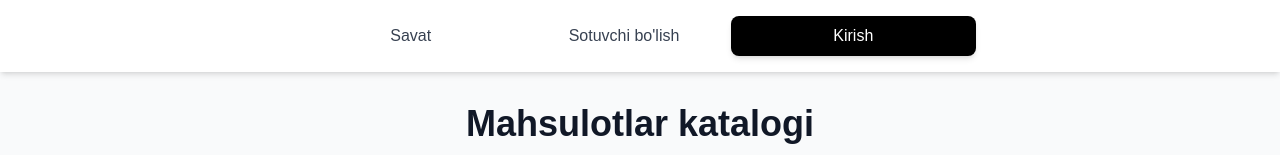
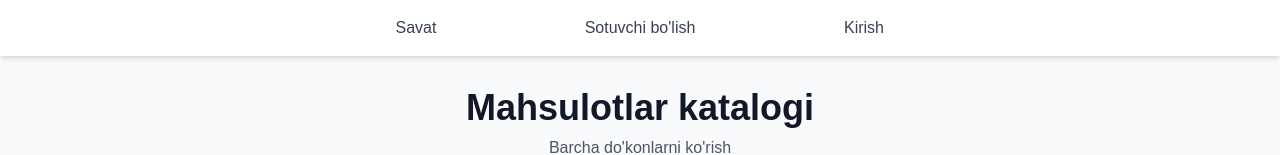
Before and after one commit to elyorka22/b2b-chust, a Next.js app in the folder frontend/: page / in a window 1280 px wide. Shown: the top 155 px of the page. Built offline with nearby package versions, Linux system fonts and the light colour scheme; no server answers.

Commit message:
Изменен стиль кнопки 'Kirish' в хедере - теперь отображается как обычная ссылка, как и остальные элементы

```diff
--- a/frontend/components/Header.tsx
+++ b/frontend/components/Header.tsx
@@ -76,7 +76,7 @@ export default function Header() {
             {!isAdmin && !isCustomer && (
               <Link
                 href="/login"
-                className="bg-black text-white px-4 py-2 rounded-lg hover:bg-gray-800 transition-all shadow-md hover:shadow-lg flex-1 text-center"
+                className="text-gray-700 hover:text-black transition-colors flex-1 text-center"
               >
                 Kirish
               </Link>
```
